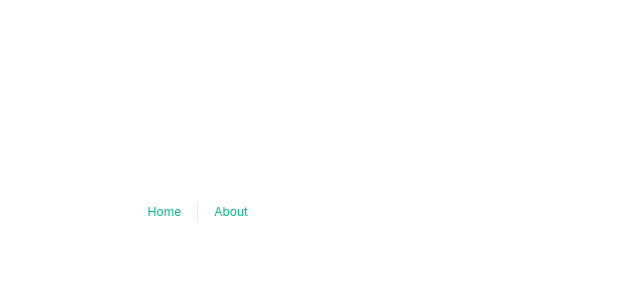
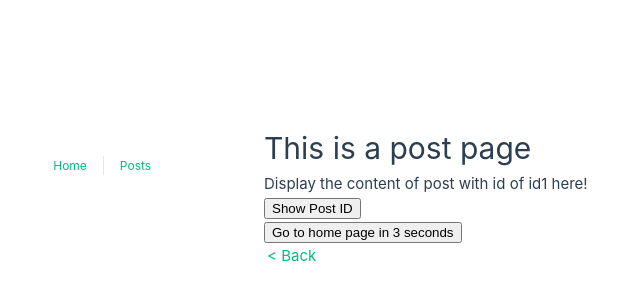
Before and after one commit to aleclr/First-Vue-Project, a Vue app: page /postDetail/id1 in a window 1280 px wide. Before the commit this address had no page. Shown: the part 204-504 px from the top of the page, without its empty margins (376-1016 px from the left). Built offline with nearby package versions, Linux system fonts and the light colour scheme.

Commit message:
vue router study

```diff
--- a/src/App.vue
+++ b/src/App.vue
@@ -1,7 +1,7 @@
 <template>
   <nav>
     <RouterLink to="/">Home</RouterLink>
-    <RouterLink to="/about">About</RouterLink>
+    <RouterLink to="/posts">Posts</RouterLink>
   </nav>
 
   <RouterView />
--- a/src/router/index.js
+++ b/src/router/index.js
@@ -10,12 +10,14 @@ const router = createRouter({
       component: HomeView
     },
     {
-      path: '/about',
-      name: 'about',
-      // route level code-splitting
-      // this generates a separate chunk (About.[hash].js) for this route
-      // which is lazy-loaded when the route is visited.
-      component: () => import('../views/AboutView.vue')
+      path: '/posts',
+      name: 'posts',
+      component: () => import('../views/PostsView.vue')
+    },
+    {
+      path: '/postDetail/:id',
+      name: 'postDetail',
+      component: () => import('../views/PostDetailView.vue')
     }
   ]
 })
--- a/src/views/AboutView.vue
+++ /dev/null
@@ -1,14 +0,0 @@
-<template>
-  <div class="about">
-    <h1>
-      About
-    </h1>
-    <textarea name="" id="" cols="30" rows="10" v-autofocus></textarea>
-  </div>
-</template>
-
-<script setup>
-
-import { vAutofocus } from '@/directives/vAutofocus';
-
-</script>
--- /dev/null
+++ b/src/views/PostDetailView.vue
@@ -0,0 +1,43 @@
+<template>
+  <div class="post-detail">
+    <h1>
+      This is a post page
+    </h1>
+    <p>
+      Display the content of post with id of {{ $route.params.id }} here!
+    </p>
+    <div>
+      <button @click="showPostID">
+        Show Post ID
+      </button>
+    </div>
+    <div>
+      <button @click="toHomePage">
+        Go to home page in 3 seconds
+      </button>
+    </div>
+    <p>
+      <RouterLink to="/posts">
+        &lt; Back
+      </RouterLink>
+    </p>
+  </div>
+</template>
+
+<script setup>
+
+import { useRoute, useRouter } from 'vue-router';
+
+  const route = useRoute();
+  const router = useRouter();
+
+  const showPostID = () => {
+    alert(`The id of this post is: ${ route.params.id }`)
+  };
+
+  const toHomePage = () => {
+    setTimeout(() => {
+      router.push({ name: 'home' })
+    }, 3000)
+  };
+</script>
--- /dev/null
+++ b/src/views/PostsView.vue
@@ -0,0 +1,42 @@
+<template>
+  <div class="posts">
+    <h1>
+      Posts
+    </h1>
+
+    <ul>
+      <li>
+        <RouterLink to="/postDetail/id1">
+          Post 1
+        </RouterLink>
+      </li>
+      <li>
+        <RouterLink to="/postDetail/id2">
+          Post 2
+        </RouterLink>
+      </li>
+      <li>
+        <RouterLink to="/postDetail/id3">
+          Post 3
+        </RouterLink>
+      </li>
+    </ul>
+
+    <textarea name="" id="" cols="30" rows="10" v-autofocus></textarea>
+
+  </div>
+</template>
+
+<script setup>
+
+import { vAutofocus } from '@/directives/vAutofocus';
+
+</script>
+
+<style scoped>
+
+  ul {
+    margin-bottom: 20px;
+  }
+
+</style>
```
